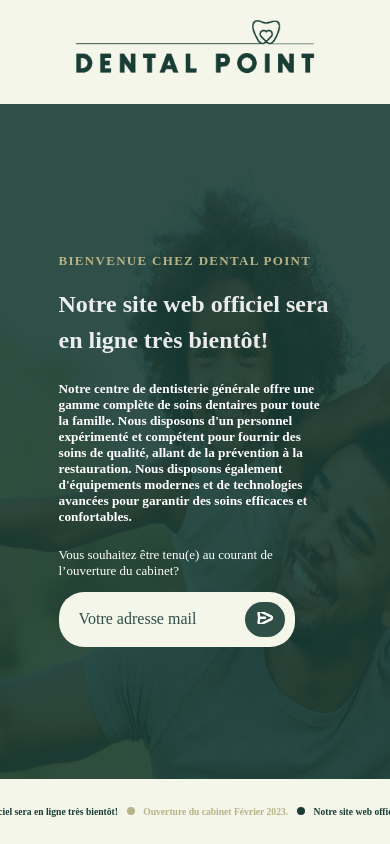
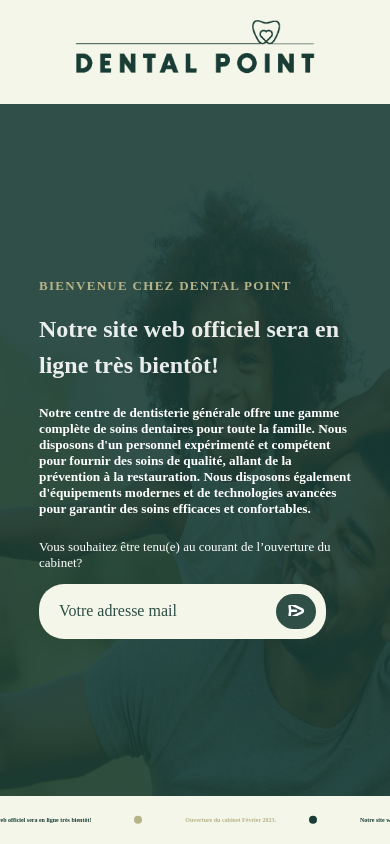
Before and after one commit to saadMeddiche/dentist_view_jeune_media, a Vue app: page / in a window 390 px wide. Built offline with nearby package versions, Linux system fonts and the light colour scheme.

Commit message:
Version Mobile

```diff
--- a/src/components/home/email.vue
+++ b/src/components/home/email.vue
@@ -119,4 +119,62 @@
     }
   }
 }
+
+@media (max-width: 768px) {
+  /* Small screens (sm) */
+  .Email {
+    width: 100%;
+  .description{
+    width: 100%;
+  }
+  .input_holder {
+    button {
+      padding: 10px;
+      background-color: #f3f6e8;
+      border-radius: 0 25px 25px 0;
+      border: none;
+
+
+      div {
+        padding: 10px;
+        border-radius: 25px;
+        background-color: rgba(25, 60, 53, 0.9);
+        cursor: pointer;
+        height: 100%;
+
+
+        svg {
+            top: 50%;
+            right: 50%;
+            bottom: 50%;
+            left: 50%;
+            width: 20px;
+            // height: 20px;
+
+        }
+      }
+    }
+
+    input {
+      width: 60%;
+      padding: 20px;
+      background-color: #f3f6e8;
+      border-radius: 25px 0 0 25px;
+      border: none;
+
+      &::placeholder {
+        font-family: 'Montserrat';
+        font-style: normal;
+        font-weight: 500;
+        font-size: 16px;
+        line-height: 16px;
+        color: rgba(25, 60, 53, 0.9);
+      }
+
+    }
+  }
+}
+
+
+}
 </style>
--- a/src/components/home/right_content.vue
+++ b/src/components/home/right_content.vue
@@ -73,7 +73,7 @@
 @media (max-width: 768px) {
   /* Small screens (sm) */
   .content{
-
+    width: 80%;
 
 
         .big_title{
--- a/src/components/home/tape.vue
+++ b/src/components/home/tape.vue
@@ -33,7 +33,7 @@
 .tape_container {
     position: relative;
     width: 100%;
-    height: 10vh;
+    height: 8vh;
     overflow: hidden;
     background-color: #F3F6E8;
 
@@ -60,6 +60,7 @@
         .first_part , .second_part{
             display: flex;
             justify-content: space-around;
+            gap: 10px;
             align-items: center;
             width: 50%;
             height: 100%;
@@ -98,7 +99,7 @@
     /* Small screens (sm) */
 
     .style_1 , .style_2 {
-        font-size: 0.6rem;
+        font-size: 30%;
     }
 
     .circle_1 , .circle_2 {
@@ -126,7 +127,7 @@
     /* Large screens (lg) */
 
     .style_1, .style_2 {
-        font-size: 2rem;
+        font-size: 1.8rem;
     }
 
 }
--- a/src/views/HomeView.vue
+++ b/src/views/HomeView.vue
@@ -39,6 +39,7 @@
 <style lang="scss" scoped>
 /* Styling for the component */
 .Home {
+  width: 100vw;
   /* Make the component a flex container with a vertical layout */
   display: flex;
   flex-direction: column;
@@ -72,7 +73,7 @@
       background-color: #F3F6E8;
       background-size: 90% 100%;
       background-repeat: no-repeat;
-      height: 80vh;
+      height: 82vh;
 
 
     }
@@ -89,7 +90,7 @@
       background-image: url("../assets/img/right_side.png");
       background-size: 100% 100%;
       background-repeat: no-repeat;
-      height: 80vh;
+      height: 82vh;
 
     }
 
```
